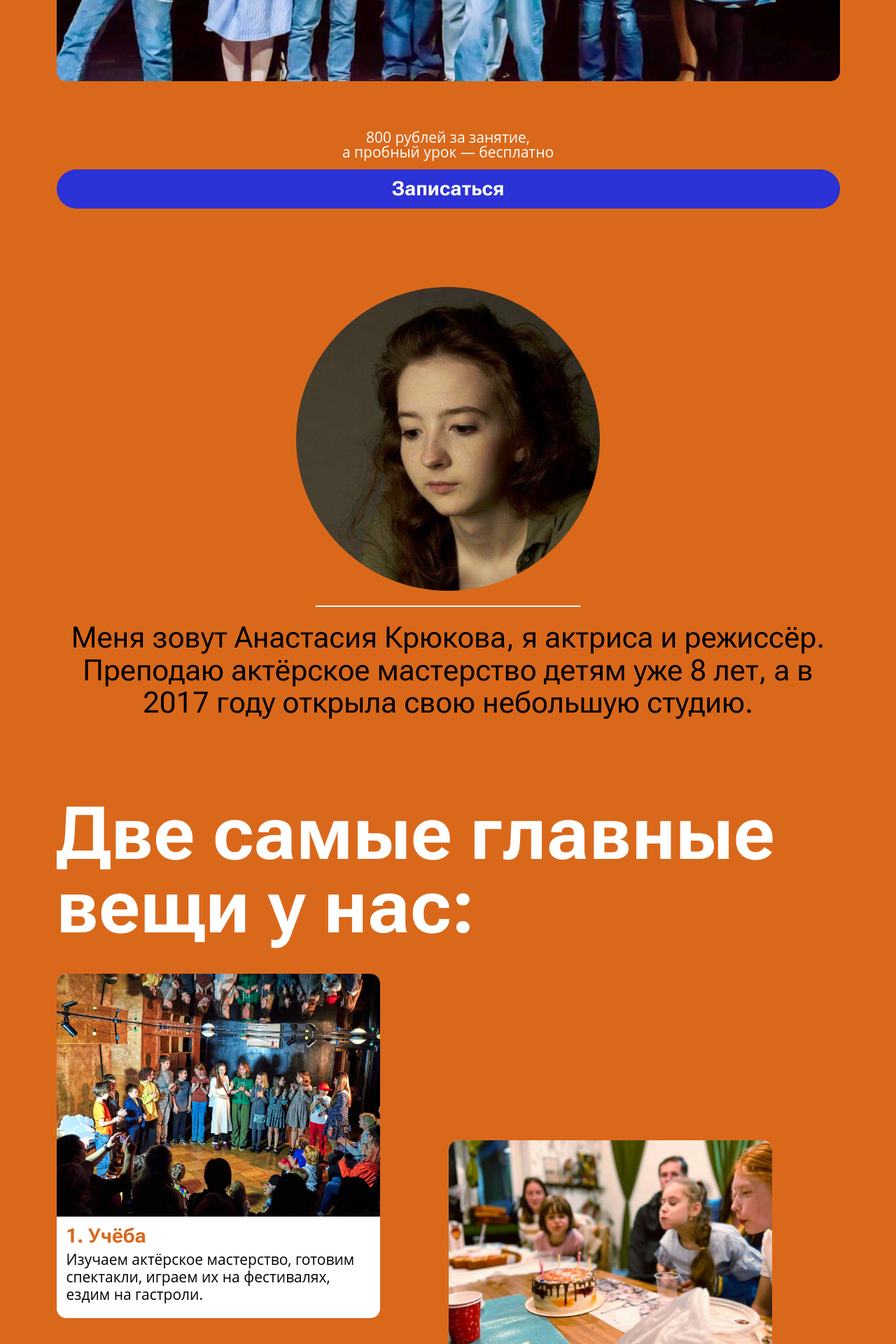
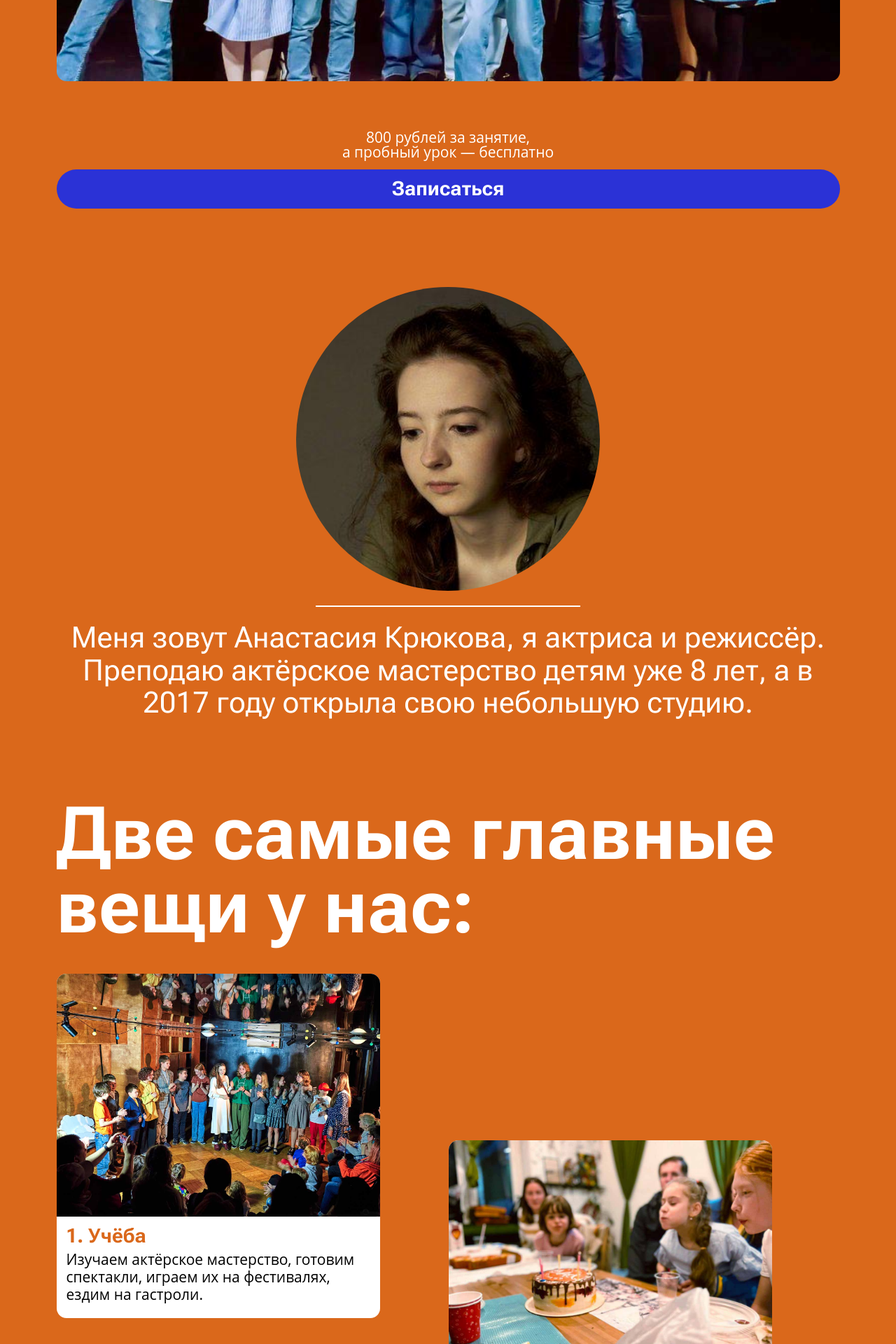
Before and after one commit to 1640max/mart, a Jekyll site: the page built from index.html, in a window 1280 px wide. Shown: the part 936-2856 px from the top of the page at 70% size. Built offline with Jekyll 4.4.1, drawn with Linux system fonts in a browser that asks for light colours.

Commit message:
Поправил цвет текста в welcome

```diff
--- a/_sass/_welcome.scss
+++ b/_sass/_welcome.scss
@@ -3,6 +3,7 @@
   flex-direction: column;
   align-items: center;
   gap: 1.5rem;
+  color: var(--white);
 }
 
 .welcome__img {
```
